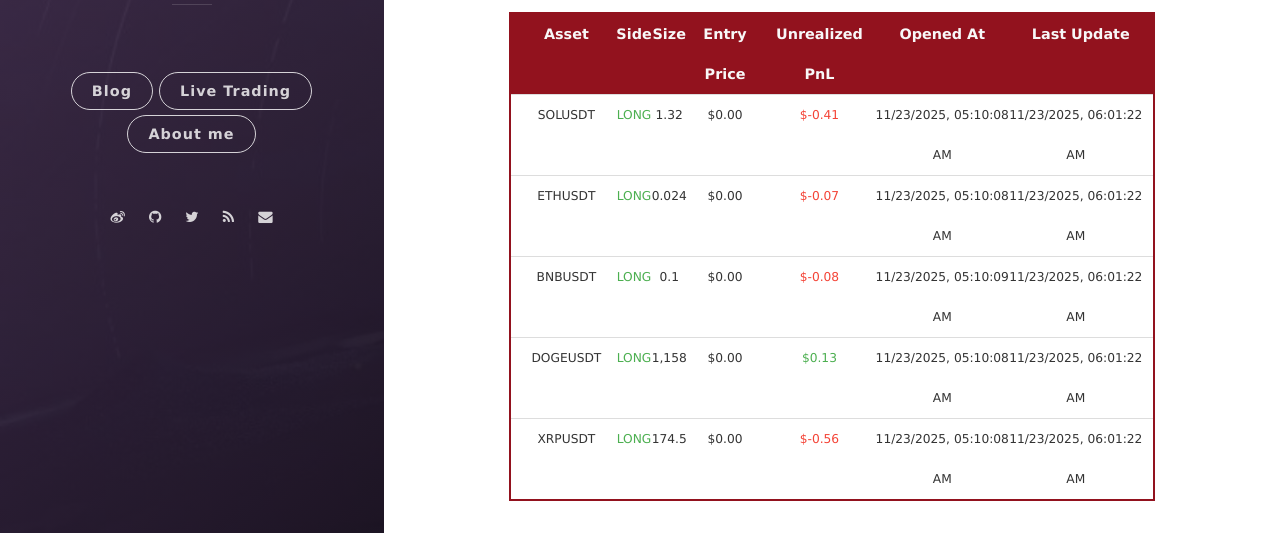
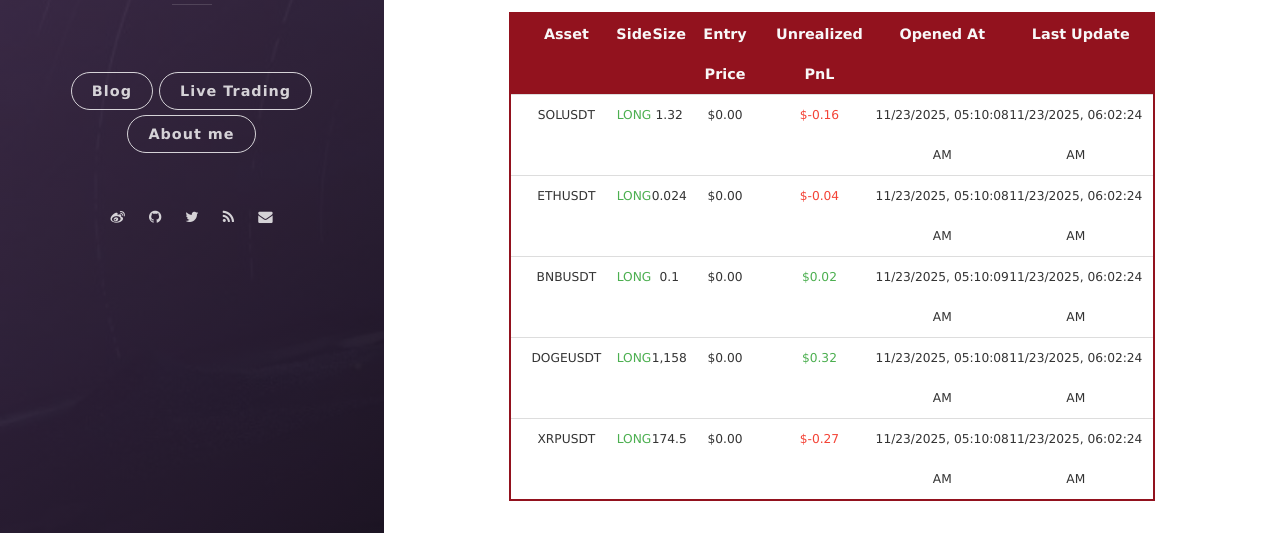
Before and after one commit to leeyegy/leeyegy.github.io, a Jekyll site: the page built from live-trading.html, in a window 1280 px wide and 1188 px high. Shown: the part 587-1120 px from the top of the window. Built offline with Jekyll 4.4.1, drawn with Linux system fonts in a browser that asks for light colours; nearby versions of some CDN libraries.

Commit message:
AccountMonitor: refresh positions 2025-11-23T14:02:24+08:00

```diff
--- a/assets/data/binance/positions.json
+++ b/assets/data/binance/positions.json
@@ -4,44 +4,44 @@
     "side": "LONG",
     "size": 1.32,
     "entryPrice": 0.0,
-    "unrealizedPnl": -0.4092,
+    "unrealizedPnl": -0.15803614,
     "openedAt": "2025-11-23T13:10:08+08:00",
-    "reportedAt": "2025-11-23T14:01:22+08:00"
+    "reportedAt": "2025-11-23T14:02:24+08:00"
   },
   {
     "symbol": "ETHUSDT",
     "side": "LONG",
     "size": 0.024,
     "entryPrice": 0.0,
-    "unrealizedPnl": -0.07479425,
+    "unrealizedPnl": -0.036,
     "openedAt": "2025-11-23T13:10:08+08:00",
-    "reportedAt": "2025-11-23T14:01:22+08:00"
+    "reportedAt": "2025-11-23T14:02:24+08:00"
   },
   {
     "symbol": "BNBUSDT",
     "side": "LONG",
     "size": 0.1,
     "entryPrice": 0.0,
-    "unrealizedPnl": -0.07959914,
+    "unrealizedPnl": 0.018,
     "openedAt": "2025-11-23T13:10:09+08:00",
-    "reportedAt": "2025-11-23T14:01:22+08:00"
+    "reportedAt": "2025-11-23T14:02:24+08:00"
   },
   {
     "symbol": "DOGEUSDT",
     "side": "LONG",
     "size": 1158.0,
     "entryPrice": 0.0,
-    "unrealizedPnl": 0.12738,
+    "unrealizedPnl": 0.3180447,
     "openedAt": "2025-11-23T13:10:08+08:00",
-    "reportedAt": "2025-11-23T14:01:22+08:00"
+    "reportedAt": "2025-11-23T14:02:24+08:00"
   },
   {
     "symbol": "XRPUSDT",
     "side": "LONG",
     "size": 174.5,
     "entryPrice": 0.0,
-    "unrealizedPnl": -0.5584,
+    "unrealizedPnl": -0.27011727,
     "openedAt": "2025-11-23T13:10:08+08:00",
-    "reportedAt": "2025-11-23T14:01:22+08:00"
+    "reportedAt": "2025-11-23T14:02:24+08:00"
   }
 ]
```
